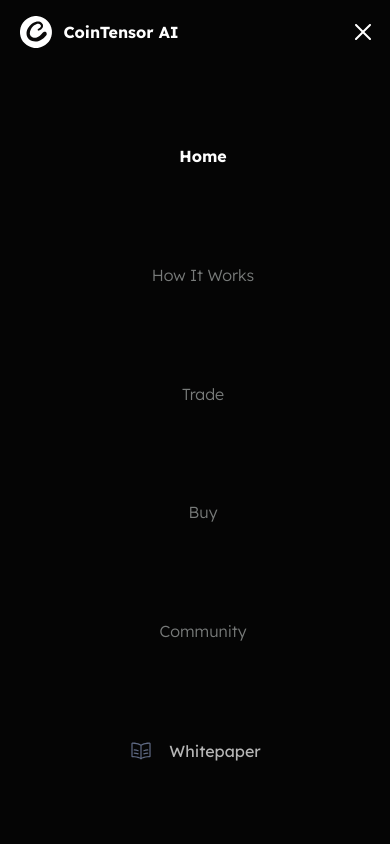
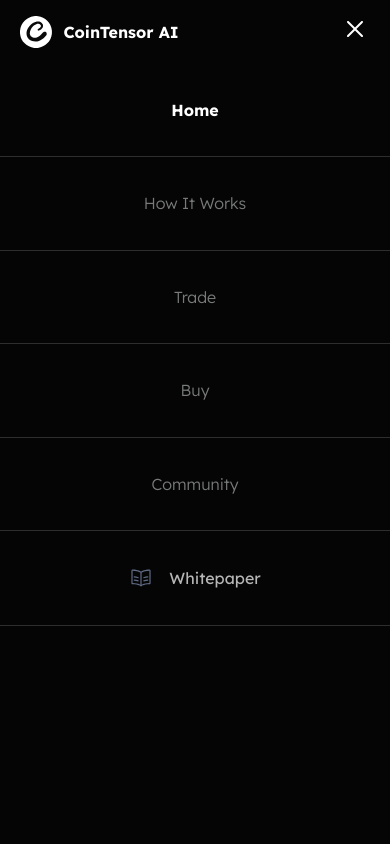
Before and after one commit to clintondl/j-yzy, a React (Vite) app: page / in a window 390 px wide. Both pictures are taken after a click on the button 354 px from the left and 32 px from the top of the page. Shown: the top 844 px of the page. Built offline with nearby package versions, Linux system fonts and the light colour scheme.

Commit message:
resolve mobile menu style

```diff
--- a/src/component/Header.jsx
+++ b/src/component/Header.jsx
@@ -48,7 +48,13 @@ function Header() {
               <span className="mr-3"></span>CoinTensor AI
             </h1>
             <button className="lg:hidden" onClick={toggleNavbar}>
-              {isOpen ? <CloseIcon /> : <MenuIcon />}
+              {isOpen ? (
+                <span className="inline-block p-2">
+                  <CloseIcon />
+                </span>
+              ) : (
+                <MenuIcon />
+              )}
             </button>
             <div className="hidden lg:block grow">
               <ul className="flex items-center text-center">
@@ -88,32 +94,28 @@ function Header() {
       </div>
       {isOpen && (
         <div className="bg-[#050505] fixed top-[64px] left-0 right-0 w-screen lg:hidden h-[calc(100vh-64px)] z-[1000]">
-          <ul
-            className={[
-              "flex flex-col justify-evenly items-center text-center h-full",
-            ].join(" ")}
-          >
+          <ul className={["flex flex-col h-full"].join(" ")}>
             {navLinks.map((link) => (
-              <li key={link.title} className="p-4 capitalize items-center ">
+              <li key={link.title} className="capitalize">
                 <HashLink
                   to={link.href}
                   className={[
-                    "font-light text-[#ECF1F080] flex gap-4 items-center",
+                    "font-light text-[#ECF1F080] flex gap-4 items-center justify-center py-[35px] border-b border-[#ffffff2a]  text-center w-full",
                     hash === link.href || (link.title === "home" && !hash)
                       ? "nav-active"
                       : "",
                   ].join(" ")}
                   onClick={() => setIsOpen(false)}
                 >
-                  <span>{link?.icon}</span>
+                  {link?.icon && <span>{link?.icon}</span>}
                   <span>{link.title}</span>
                 </HashLink>
               </li>
             ))}
-            <li className="p-4 capitalize items-center ">
+            <li className="capitalize">
               <a
                 href="https://docs.cointensor.io"
-                className="text-[#B6B6B6] flex gap-4 items-center"
+                className="text-[#B6B6B6] flex gap-4 items-center justify-center py-[35px] border-b border-[#ffffff2a]  text-center w-full"
                 target="_blank"
                 rel="noopener noreferrer"
               >
--- a/src/component/Hero.jsx
+++ b/src/component/Hero.jsx
@@ -22,7 +22,7 @@ function Hero() {
         </div>
       </div>
       <div className="container pb-[26px]">
-        <div className="flex-box lg:justify-between  arc-border rectangle bg-[#FFFFFF0D] lg:p-10 mt-[95px]">
+        <div className="flex-box lg:justify-between  arc-border rectangle bg-[#FFFFFF0D] lg:p-10 mt-[95px] top-pecs">
           {coinTensorOffers.map((offer) => (
             <div key={offer.heading} className="flex gap-5 lg:w-[30%] p-5">
               <div>{offer.icon}</div>
--- a/src/index.css
+++ b/src/index.css
@@ -108,25 +108,35 @@ input::placeholder {
 .right-arrow {
   clip-path: polygon(0% 0%, 75% 0%, 100% 50%, 75% 100%, 0% 100%);
 }
+
 .layout-pd {
   @apply py-[58px] lg:py-[98px];
 }
+
 .road-map {
   @apply bg-[url("./assets/bg-mobile.svg")] lg:bg-[url("./assets/road-map.png")] lg:bg-[length:122vw_520px] xl:bg-[length:125%_600px] bg-no-repeat lg:bg-[68%_center] xl:bg-[70%_center] bg-[center_0px] pb-[150px] lg:pb-[0] bg-[length:100%_95%];
 }
+
 .action-bg {
   background-image: url("./assets/action-bg.png");
   background-repeat: no-repeat;
   background-position: 20% 30%;
   background-size: 70%;
 }
+
 #tsparticles {
   height: 100%;
   width: 100%;
 }
+
 a.nav-active {
   @apply font-bold text-[white];
 }
+.top-pecs {
+  box-shadow: 10px 16px 40px 0px #ffffff0d;
+}
+
+
 @media screen and (min-width: 1024px) {
   .number {
     background-image: linear-gradient(
```
